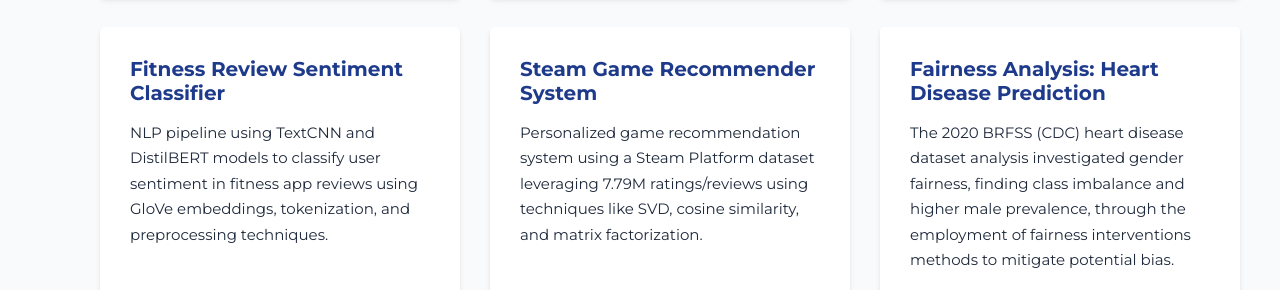
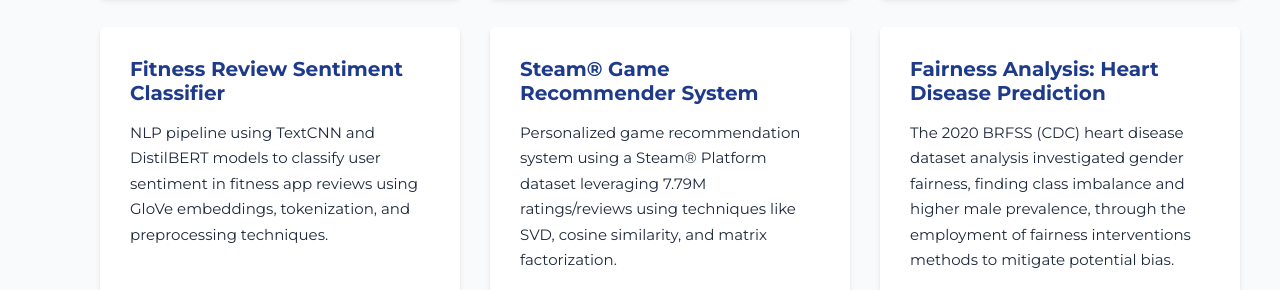
Before and after one commit to khinvi/khinvi.github.io, a plain HTML site: page index.html in a window 1280 px wide. Shown: the part 3704-3994 px from the top of the page. Drawn offline with nearby package versions, Linux system fonts and the light colour scheme.

Commit message:
updated project

```diff
--- a/index.html
+++ b/index.html
@@ -466,9 +466,9 @@
 
           <div class="project-card" data-aos="fade-up" data-aos-delay="400">
             <div class="project-card__content">
-              <h4 class="project-card__title">Steam Game Recommender System</h4>
+              <h4 class="project-card__title">Steam® Game Recommender System</h4>
               <p class="project-card__description">
-                Personalized game recommendation system using a Steam Platform dataset leveraging 7.79M ratings/reviews using techniques like SVD, cosine similarity, and matrix factorization.
+                Personalized game recommendation system using a Steam® Platform dataset leveraging 7.79M ratings/reviews using techniques like SVD, cosine similarity, and matrix factorization.
               </p>
               <div class="project-card__tags">
                 <span class="tag">Python</span>
```
